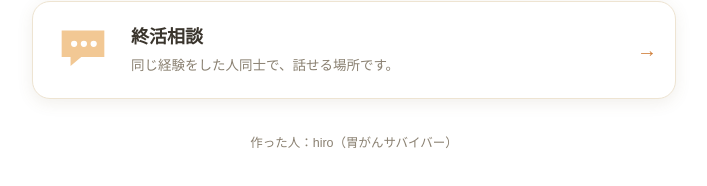
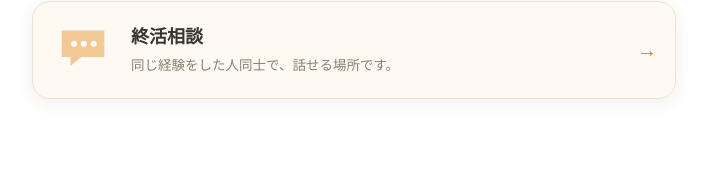
Before and after one commit to anshinsyukatu/works, a plain HTML site: page index.html in a window 1280 px wide. Shown: the part 762-948 px from the top of the page, without its empty margins (286-993 px from the left). After the commit the page ends 909 px from the top, so only its background shows below. Drawn offline with Linux system fonts and the light colour scheme.

Commit message:
フッター削除・カードをクリーム色に

```diff
--- a/index.html
+++ b/index.html
@@ -73,9 +73,7 @@
 
 </section>
 
-<footer class="foot">
-<p>作った人：hiro（胃がんサバイバー）</p>
-</footer>
+
 
 </main>
 </body>
--- a/style.css
+++ b/style.css
@@ -1,6 +1,6 @@
 :root {
   --bg: #ffffff;
-  --card: #ffffff;
+  --card: #fefaf3;
   --ink: #3a352d;
   --sub: #8a8071;
   --line: #eee4d2;
```
